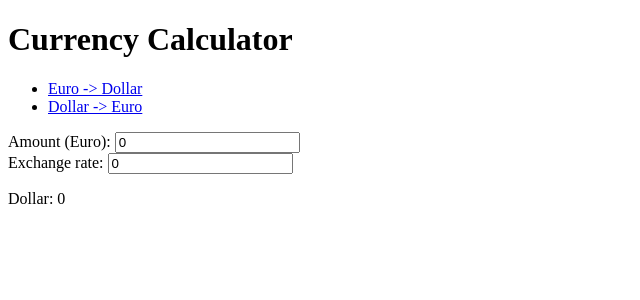
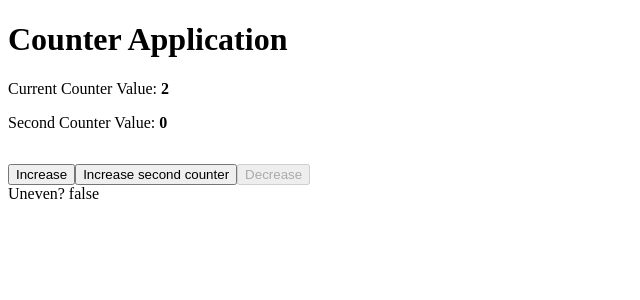
Before and after one commit to nickpao1975/vue-currency-calculator, a Vue app: page / in a window 1280 px wide. Shown: the top 300 px of the page, without its empty margins (0-640 px from the left). Built offline with nearby package versions, Linux system fonts and the light colour scheme.

Commit message:
[repetition] add counter component
if you move the uneven() method from `computed` to `methods`, you can see the caching of `computed` in action

```diff
--- a/src/App.vue
+++ b/src/App.vue
@@ -1,20 +1,23 @@
 <script lang="ts">
+import Counter from "@/components/Counter/Counter.vue";
 import CurrencyCalculator from "@/components/CurrencyCalculator/CurrencyCalculator.vue";
 import { defineComponent } from "vue";
 
 export default defineComponent({
-  components: { CurrencyCalculator },
+  components: { CurrencyCalculator, Counter },
 });
 
 defineComponent({
   components: {
-    "currency-calculator": CurrencyCalculator,
+    // "currency-calculator": CurrencyCalculator,
   },
 });
 </script>
 
 <template>
-  <currency-calculator></currency-calculator>
+  <Counter></Counter>
+<!--  <currency-calculator></currency-calculator>-->
+
 </template>
 
 <style scoped></style>
--- /dev/null
+++ b/src/components/Counter/Counter.vue
@@ -0,0 +1,54 @@
+<script lang="ts">
+import { defineComponent } from "vue";
+
+export default defineComponent({
+  name: "Counter",
+  data() {
+    return {
+      counter: 2,
+      secondCounter: 0
+    }
+  },
+  methods: {
+    inc2() {
+      this.secondCounter++;
+    },
+    inc() {
+      this.counter++;
+    },
+    dec() {
+      this.counter--;
+    },
+  },
+  computed: {
+    even() {
+      console.log('eval even')
+      return this.counter % 2 === 0;
+    },
+    uneven() {
+      console.log('eval uneven')
+      return this.secondCounter % 2 !== 0;
+    },
+  }
+});
+</script>
+
+<template>
+  <h1>Counter Application</h1>
+  <div>
+    <p>Current Counter Value: <strong>{{ counter }}</strong></p>
+    <p>Second Counter Value: <strong>{{ secondCounter }}</strong></p>
+
+    <div style="margin-top: 2rem">
+      <button @click="inc">Increase</button>
+      <button @click="inc2">Increase second counter</button>
+      <button :disabled="even" @click="dec">Decrease</button>
+
+      <div> Uneven? {{ uneven }}</div>
+    </div>
+  </div>
+</template>
+
+<style scoped>
+
+</style>
```
